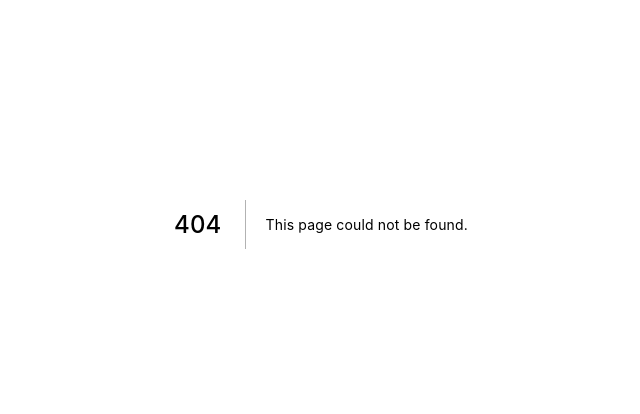
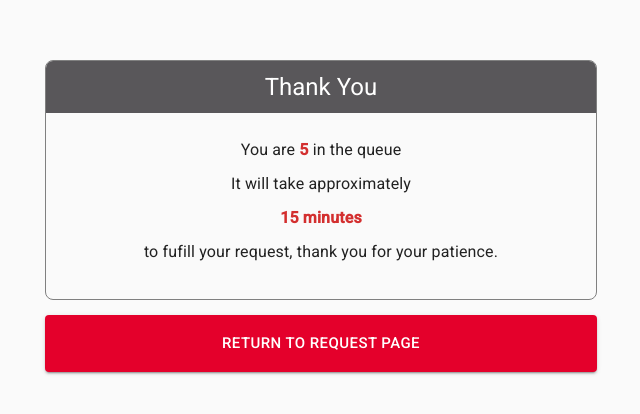
Before and after one commit to Progress-Manufacturing/production-maintenance-requests, a Next.js app: page /request-sent in a window 1280 px wide. Before the commit this address had no page. Shown: the part 176-590 px from the top of the page, without its empty margins (319-959 px from the left). Built offline with nearby package versions, Linux system fonts and the light colour scheme.

Commit message:
add completion page

```diff
--- a/pages/_document.js
+++ b/pages/_document.js
@@ -14,6 +14,11 @@ class MyDocument extends Document {
             name="viewport"
             content="minimum-scale=1, initial-scale=1, width=device-width, shrink-to-fit=no"
           />
+          <meta
+            name="description"
+            content="Production application to help shorten response times of maintenance requests"
+          />
+
           <meta name="theme-color" content={theme.palette.primary.main} />
           <link
             rel="stylesheet"
--- /dev/null
+++ b/pages/request-sent.js
@@ -0,0 +1,48 @@
+import { Component } from 'react';
+import Link from 'next/link';
+import { Grid, Typography, Button } from '@material-ui/core';
+import Layout from '../components/layout/primaryLayout';
+
+class RequestSent extends Component {
+  static async getInitialProps() {
+
+    return {}
+  }
+
+  render() {
+    const queueNumber = 5;
+    const estimatedTime = 15
+
+    return (
+      <Layout>
+        <Grid item sm={12}>
+          <div style={{ border: '1px solid gray', borderRadius: '8px', overflow: 'hidden' }}>
+            <div style={{ backgroundColor: '#59575a', textAlign: 'center' }}>
+              <Typography variant="h5" component="h5" style={{ color: 'white', padding: '10px' }}>Thank You</Typography>
+            </div>
+            <div style={{ textAlign: 'center', padding: '25px' }}>
+              <Typography style={{ marginBottom: '10px' }}>You are <b style={{ color: '#d32f2f' }}>{queueNumber}</b> in the queue</Typography>
+              <Typography style={{ marginBottom: '10px' }}>It will take approximately</Typography>
+              <Typography style={{ color: '#d32f2f', marginBottom: '10px', fontWeight: 'bold' }}>{estimatedTime} minutes</Typography>
+              <Typography style={{ marginBottom: '10px' }}>to fufill your request, thank you for your patience.</Typography>
+            </div>
+          </div>
+          <div style={{ marginTop: '15px' }}>
+            <Link passHref href='/'>
+              <Button
+                style={{ padding: '15px' }}
+                fullWidth
+                size='large'
+                spacing={2}
+                variant='contained'
+                color='secondary'
+              >Return to Request Page</Button>
+            </Link>
+          </div>
+        </Grid>
+      </Layout>
+    )
+  }
+}
+
+export default RequestSent
```
Also changed, not shown: pages/request.js (+48 -9 lines), src/msalAuth.js (+20 -1 lines).
